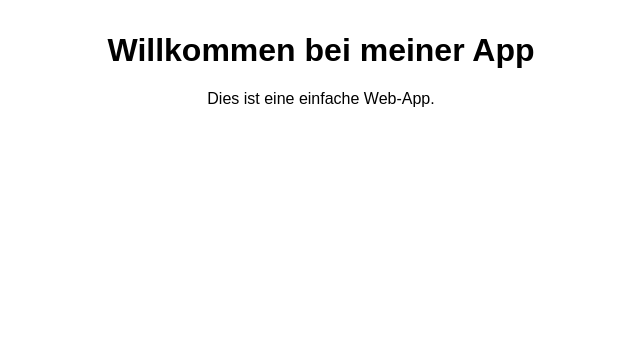
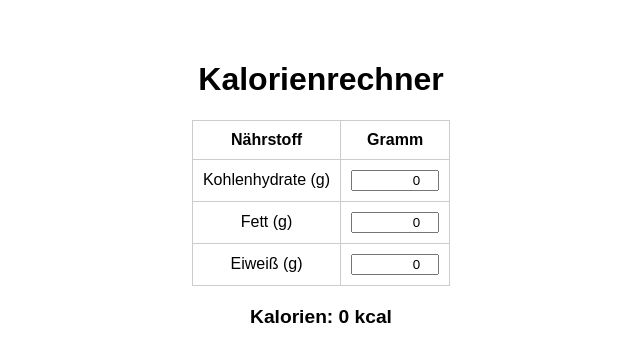
Before and after one commit to yannick186/test, a plain HTML site: page index.html in a window 1280 px wide. Shown: the whole page, without its empty margins (319-959 px from the left). Drawn offline with Linux system fonts and the light colour scheme.

Commit message:
Update index.html

```diff
--- a/index.html
+++ b/index.html
@@ -3,21 +3,64 @@
 <head>
   <meta charset="UTF-8">
   <meta name="viewport" content="width=device-width, initial-scale=1.0">
-  <title>Meine App</title>
-  <link rel="manifest" href="manifest.json">
-  <meta name="apple-mobile-web-app-capable" content="yes">
-  <meta name="apple-mobile-web-app-title" content="Meine App">
-  <link rel="apple-touch-icon" href="icon.png">
+  <title>Kalorienrechner</title>
   <style>
     body {
-      font-family: sans-serif;
+      font-family: Arial, sans-serif;
+      padding: 2em;
       text-align: center;
-      margin: 2em;
+    }
+    table {
+      margin: 0 auto;
+      border-collapse: collapse;
+    }
+    td, th {
+      padding: 10px;
+      border: 1px solid #ccc;
+    }
+    input {
+      width: 80px;
+      text-align: right;
+    }
+    #result {
+      margin-top: 20px;
+      font-size: 1.2em;
+      font-weight: bold;
     }
   </style>
 </head>
 <body>
-  <h1>Willkommen bei meiner App</h1>
-  <p>Dies ist eine einfache Web-App.</p>
+  <h1>Kalorienrechner</h1>
+  <table>
+    <tr>
+      <th>Nährstoff</th>
+      <th>Gramm</th>
+    </tr>
+    <tr>
+      <td>Kohlenhydrate (g)</td>
+      <td><input type="number" id="carbs" value="0" oninput="calculateCalories()"></td>
+    </tr>
+    <tr>
+      <td>Fett (g)</td>
+      <td><input type="number" id="fat" value="0" oninput="calculateCalories()"></td>
+    </tr>
+    <tr>
+      <td>Eiweiß (g)</td>
+      <td><input type="number" id="protein" value="0" oninput="calculateCalories()"></td>
+    </tr>
+  </table>
+
+  <div id="result">Kalorien: 0 kcal</div>
+
+  <script>
+    function calculateCalories() {
+      const carbs = parseFloat(document.getElementById('carbs').value) || 0;
+      const fat = parseFloat(document.getElementById('fat').value) || 0;
+      const protein = parseFloat(document.getElementById('protein').value) || 0;
+
+      const calories = (carbs * 4) + (fat * 9) + (protein * 4);
+      document.getElementById('result').innerText = `Kalorien: ${calories.toFixed(2)} kcal`;
+    }
+  </script>
 </body>
 </html>
```
